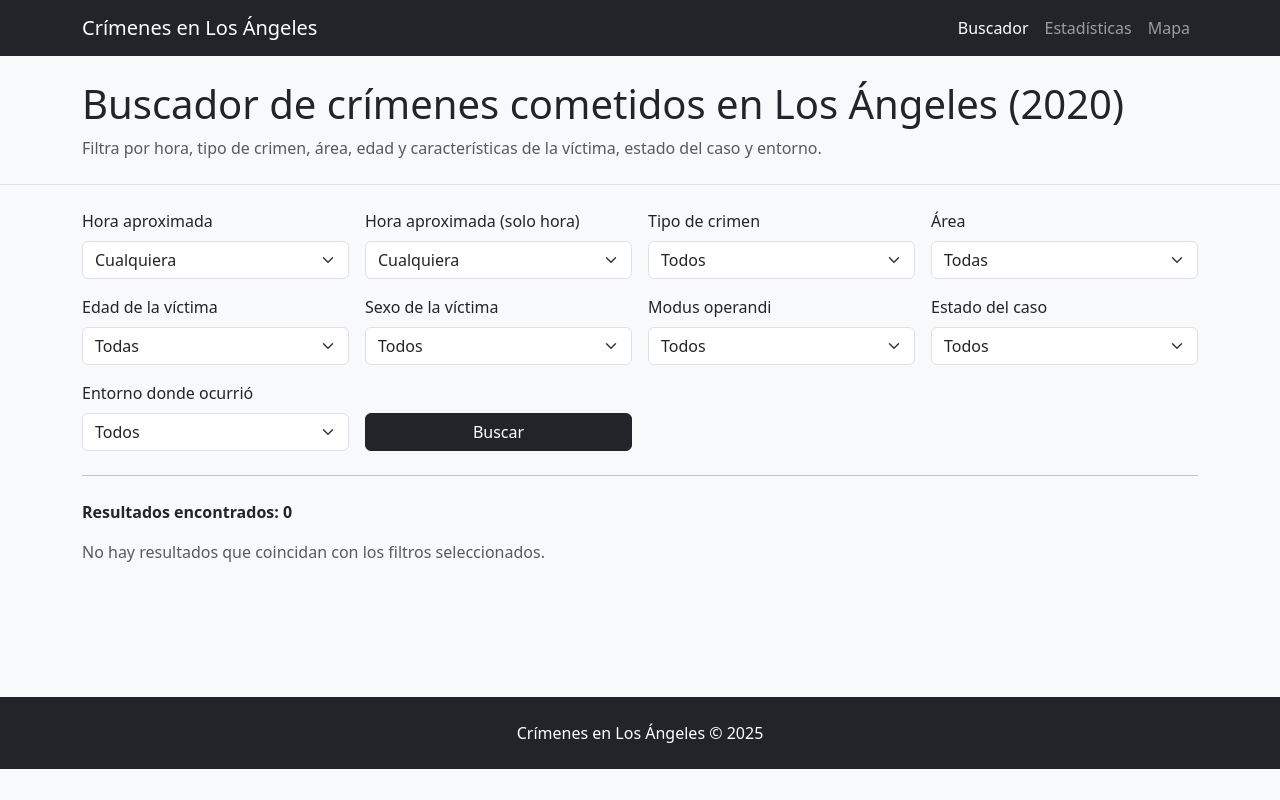
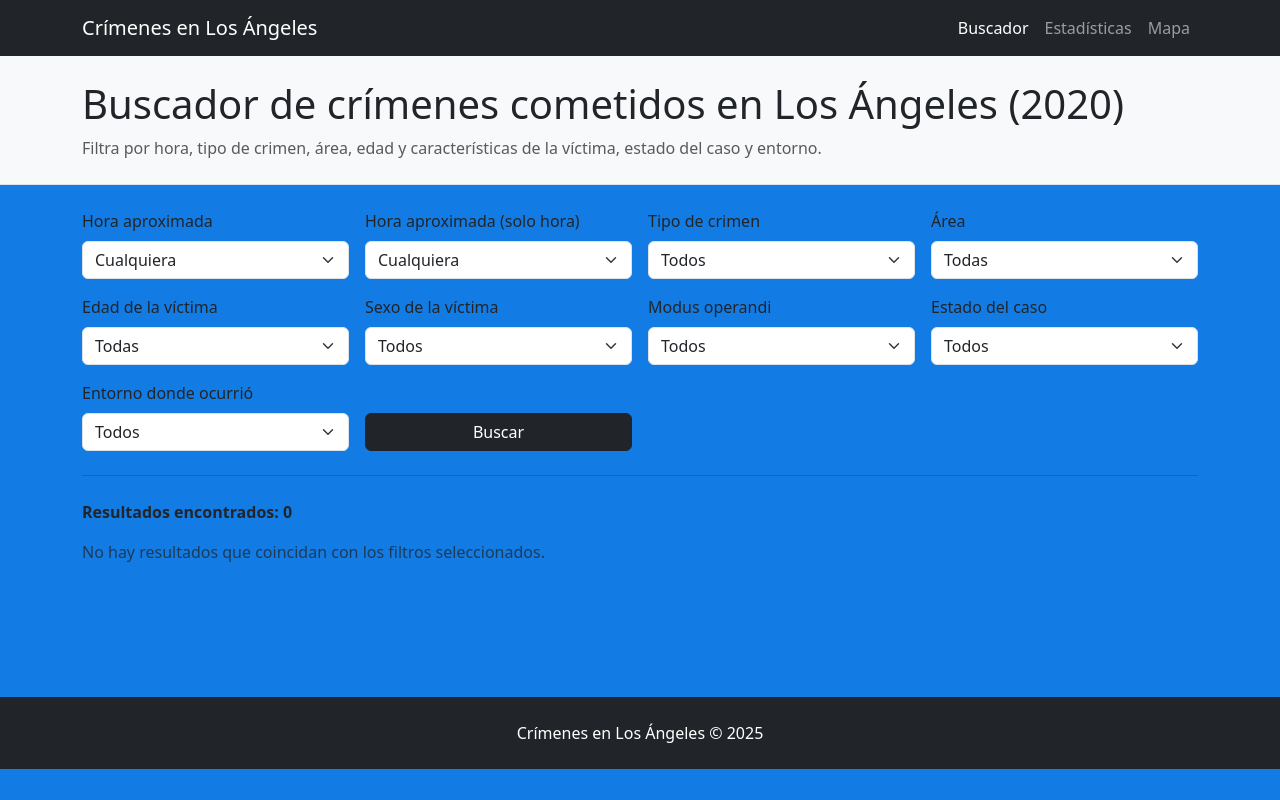
Before and after one commit to danyel430/cloud-native-platform, a Flask app: page / in a window 1280 px wide. Run offline with Flask 3, Linux system fonts and the light colour scheme; data that the repository does not hold is empty.

Commit message:
cambio de color

```diff
--- a/app/static/css/style.css
+++ b/app/static/css/style.css
@@ -1,5 +1,5 @@
 body {
-    background-color: #f8f9fa;
+    background-color: #137ce4;
 }
 
 .header-container {
```
